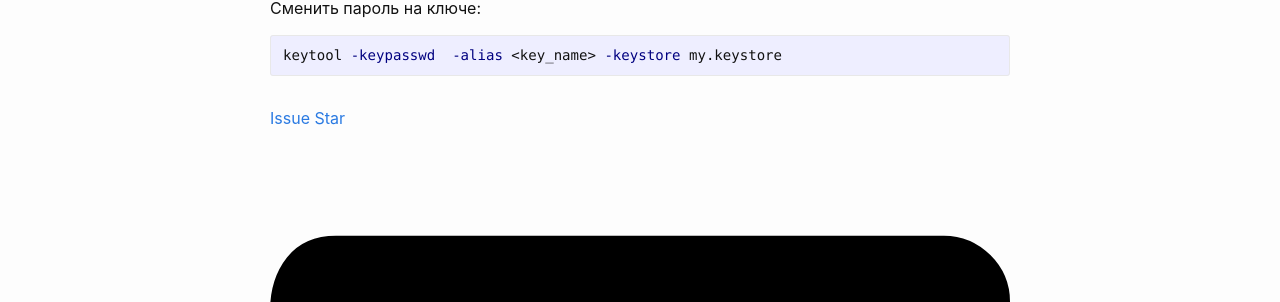
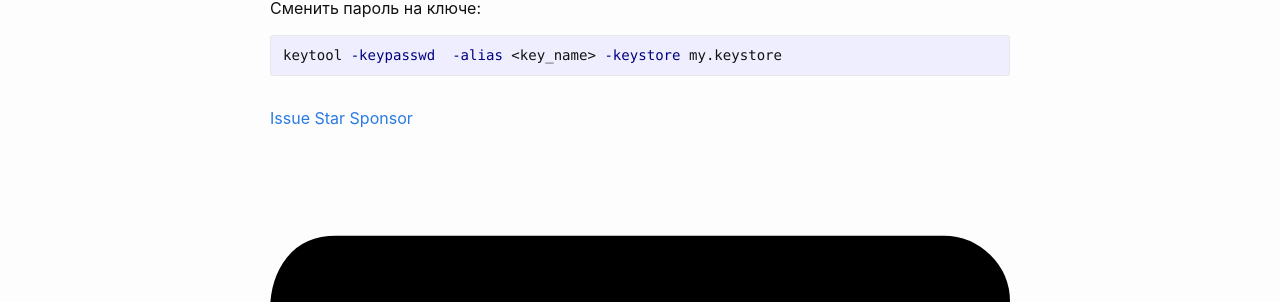
Before and after one commit to code-with-max/code-with-max.github.io, a Jekyll site: the page built from _posts/2022-11-8-keystore-godot.md, in a window 1280 px wide. Shown: the part 880-1182 px from the top of the page. Built offline with Jekyll 4.4.1, drawn with Linux system fonts in a browser that asks for light colours.

Commit message:
Add donate buttons

```diff
--- /dev/null
+++ b/_includes/donate-buttons.html
@@ -0,0 +1,2 @@
+<!-- Place this tag where you want the button to render. -->
+<a class="github-button" href="https://github.com/sponsors/trash-max" data-icon="octicon-heart" aria-label="Sponsor @trash-max on GitHub">Sponsor</a>
--- a/_layouts/post.html
+++ b/_layouts/post.html
@@ -33,6 +33,7 @@ layout: default
   <!-- Custom includes -->
   <div>
     {%- include github-buttons.html -%}
+    {%- include donate-buttons.html -%}
     <!-- {%- include share-buttons.html -%} -->
   </div>
 
```
